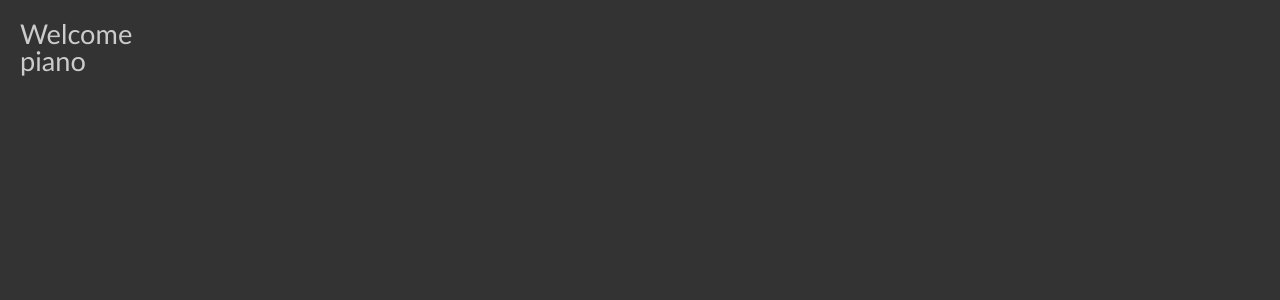
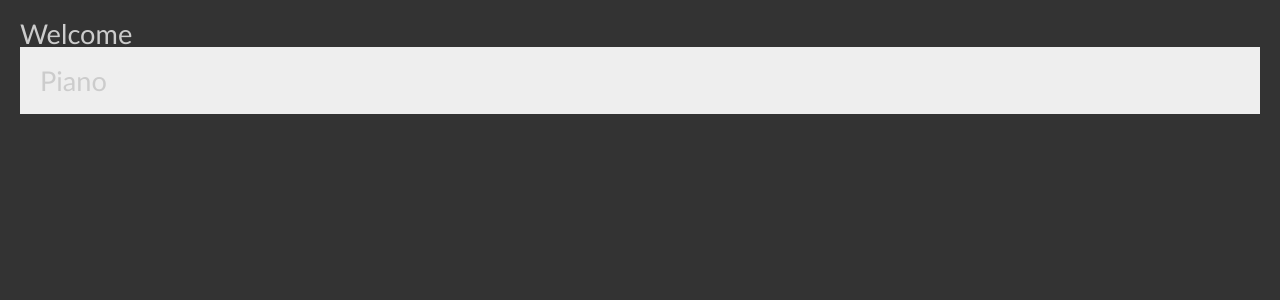
Before and after one commit to edwardtanguay/test-react-class-component, a React (Create React App) app: page / in a window 1280 px wide. Shown: the top 300 px of the page. Built offline with nearby package versions, Linux system fonts and the light colour scheme.

Commit message:
piano showing

```diff
--- /dev/null
+++ b/src/App.css
@@ -0,0 +1,15 @@
+body {
+  background: #333;
+  color: #ccc;
+  font-size: 1.7rem;
+}
+
+.App {
+  padding: 20px;
+  font-family: 'Gill Sans', 'Gill Sans MT', Calibri, 'Trebuchet MS', sans-serif;
+}
+
+.App .component_piano {
+  background: #eee;
+  padding: 20px;
+}
--- /dev/null
+++ b/src/App.min.css
@@ -0,0 +1 @@
+body{background:#333;color:#ccc;font-size:1.7rem}.App{padding:20px;font-family:'Gill Sans', 'Gill Sans MT', Calibri, 'Trebuchet MS', sans-serif}.App .component_piano{background:#eee;padding:20px}
--- a/src/App.scss
+++ b/src/App.scss
@@ -6,4 +6,9 @@ body {
 .App {
 	padding: 20px;
 	font-family: 'Gill Sans', 'Gill Sans MT', Calibri, 'Trebuchet MS', sans-serif;
+
+	.component_piano {
+		background: #eee;
+		padding: 20px;
+	}
 }
--- a/src/components/Piano.js
+++ b/src/components/Piano.js
@@ -7,6 +7,8 @@ export const Piano = () => {
 	audioManager.noteOn();
 
 	return (
-		<div>piano</div>
+		<div className="component_piano">
+			<h1>Piano</h1>
+		</div>
 	)
 }
```
